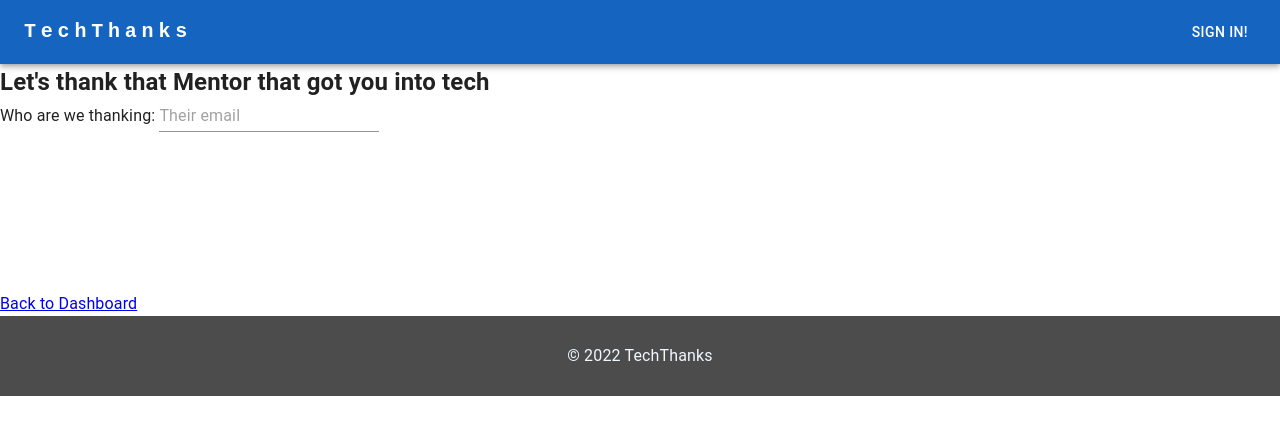
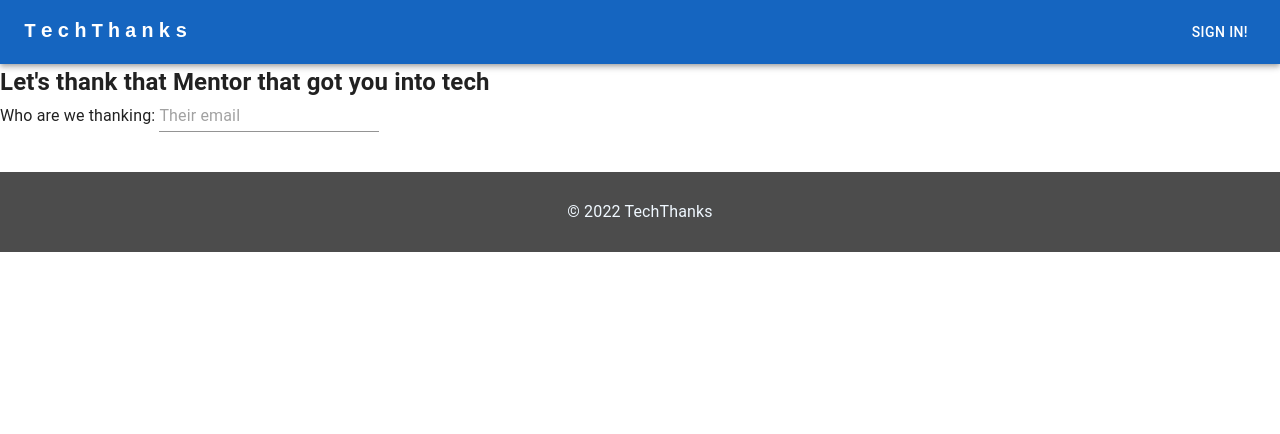
Before and after one commit to peterlewandowski/tech-thanks, a React (Vite) app in the folder tech-thanks/: page /send in a window 1280 px wide. Shown: the top 434 px of the page. Built offline with nearby package versions, Linux system fonts and the light colour scheme.

Commit message:
cleaning up

```diff
--- a/tech-thanks/src/scenes/ThankerSend.jsx
+++ b/tech-thanks/src/scenes/ThankerSend.jsx
@@ -71,8 +71,6 @@ useEffect( () => {
                 : ""
 
             }
-            <br /><br /><br /><br /><br />
-            <Link to="/thanker">Back to Dashboard</Link>
         </>
     );
 }
```
